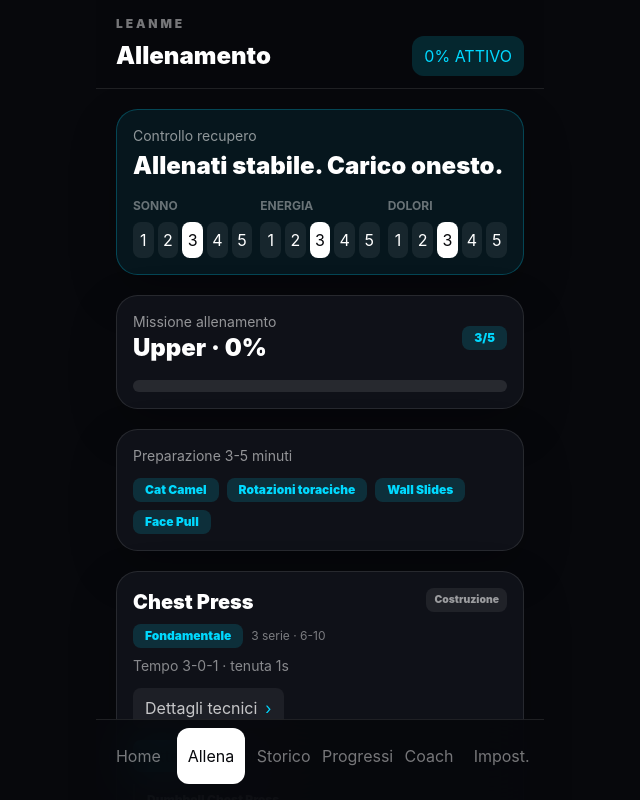
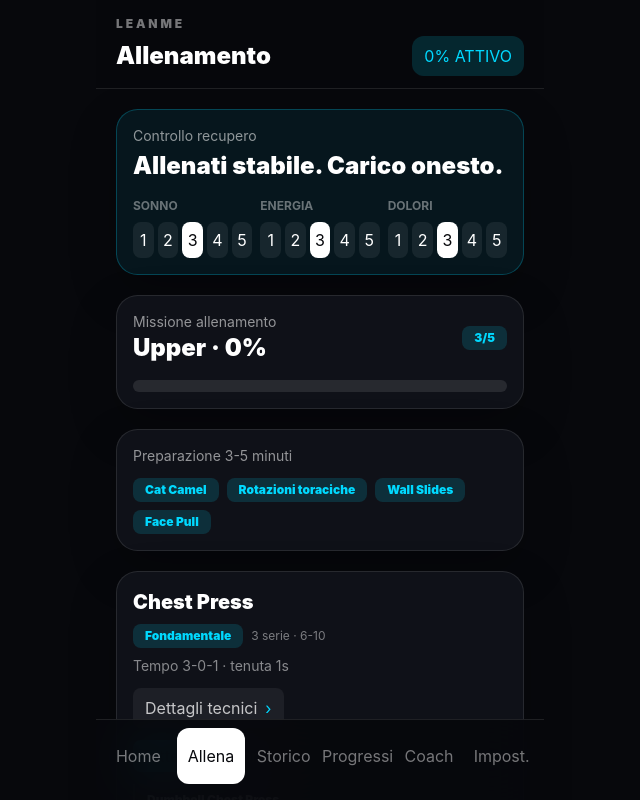
Before and after one commit to masinenrico-afk/lean78, a Next.js app: page / in a window 1280 px wide. Both pictures are taken after a click on the button "Inizia". Shown: the top 800 px of the page, without its empty margins (320-960 px from the left). Built offline with nearby package versions, Linux system fonts and the light colour scheme.

Commit message:
Add files via upload

```diff
--- a/components/LeanApp.tsx
+++ b/components/LeanApp.tsx
@@ -546,9 +546,8 @@ function WorkoutScreen(props: any) {
             const supersetPartner = exercise.supersetGroup ? activeWorkout.exercises.find((item: WorkoutSession["exercises"][number]) => item.name !== exercise.name && item.supersetGroup === exercise.supersetGroup) : undefined;
             return (
               <Panel key={exercise.name}>
-                <div className="mb-4 flex items-start justify-between gap-3">
-                  <div><h3 className="text-xl font-black">{exercise.name}</h3><div className="mt-2 flex flex-wrap gap-2"><Chip>{classification}</Chip><span className="pt-1 text-xs text-white/45">{exercise.plannedSets} serie · {definition.repRange}</span></div><p className="mt-2 text-sm text-white/50">Tempo {definition.tempo ?? "naturale"}{definition.holdSeconds ? ` · tenuta ${definition.holdSeconds}s` : ""}</p>{supersetPartner && <p className="mt-2 text-xs font-black text-accent">SUPERSET {exercise.supersetGroup} · poi {supersetPartner.name}, riposa e ripeti</p>}<ExerciseDetail name={exercise.name} classification={classification} explanation={classificationExplanation(classification)} library={library} alternatives={alternatives} />{alternatives.length > 0 && <AlternativePicker alternatives={alternatives} history={history} onChoose={(name) => onAlternative(exerciseIndex, name)} />}{previous.length > 0 && <p className="mt-2 text-xs font-bold text-white/45">Ultima volta: {previous.map((set) => definition.measurementType === "duration" ? `${set.actualDurationSeconds ?? 0}s` : `${formatNumber(set.weight)}kg × ${set.reps}`).join(" · ")}</p>}</div>
-                  <span className="rounded-lg bg-white/[0.07] px-2 py-1 text-[0.65rem] font-black text-white/55">{stateLabel(decision.state)}</span>
+                <div className="mb-4 min-w-0">
+                  <div className="min-w-0"><h3 className="text-xl font-black">{exercise.name}</h3><div className="mt-2 flex flex-wrap gap-2"><Chip>{classification}</Chip><span className="pt-1 text-xs text-white/45">{exercise.plannedSets} serie · {definition.repRange}</span></div><p className="mt-2 text-sm text-white/50">Tempo {definition.tempo ?? "naturale"}{definition.holdSeconds ? ` · tenuta ${definition.holdSeconds}s` : ""}</p>{supersetPartner && <p className="mt-2 text-xs font-black text-accent">SUPERSET {exercise.supersetGroup} · poi {supersetPartner.name}, riposa e ripeti</p>}<ExerciseDetail name={exercise.name} classification={classification} explanation={classificationExplanation(classification)} library={library} alternatives={alternatives} />{alternatives.length > 0 && <AlternativePicker alternatives={alternatives} history={history} onChoose={(name) => onAlternative(exerciseIndex, name)} />}{previous.length > 0 && <p className="mt-2 text-xs font-bold text-white/45">Ultima volta: {previous.map((set) => definition.measurementType === "duration" ? `${set.actualDurationSeconds ?? 0}s` : `${formatNumber(set.weight)}kg × ${set.reps}`).join(" · ")}</p>}</div>
                 </div>
                 <ProgressionHint decision={decision} suggestedWeight={suggestedWeight} assistance={definition.loadDirection === "assistance"} />
                 <div className="space-y-2">{exercise.sets.map((set, setIndex) => definition.measurementType === "duration" ? <TimedSetRow key={setIndex} index={setIndex} set={set} timer={activeWorkout.exerciseTimer} remaining={exerciseTimerRemaining} target={exercise.targetDurationSeconds ?? definition.targetDurationSeconds ?? 30} onToggle={() => onTimedSet(exerciseIndex, setIndex)} onStop={onStopTimedSet} onConfirm={() => onConfirmTimedSet(exerciseIndex, setIndex)} /> : <div className="grid grid-cols-[2rem_1fr_1fr_4.4rem] items-center gap-2" key={setIndex}><span className="text-center text-sm font-bold text-white/40">{setIndex + 1}</span><NumberField decimals label={definition.loadDirection === "assistance" ? "kg assist." : "kg"} value={set.weight} onChange={(value: string) => onSetChange(exerciseIndex, setIndex, "weight", value)} onBlur={onSetBlur} /><NumberField label="reps" value={set.reps} onChange={(value: string) => onSetChange(exerciseIndex, setIndex, "reps", value)} onBlur={onSetBlur} /><button className={`min-h-12 rounded-xl text-sm font-black ${set.completed ? "bg-accent text-ink" : "bg-white/[0.08]"}`} onClick={() => onCompleteSet(exerciseIndex, setIndex)}>{set.completed ? "Fatta" : "Tap"}</button></div>)}</div>
--- a/lib/backupEngine.ts
+++ b/lib/backupEngine.ts
@@ -2,7 +2,7 @@ import { calculatePersonalRecords } from "./analyticsEngine";
 import type { AppSettings, CoachData, LeanBackup, RecoveryCheck, RestTimer, WorkoutSession } from "./types";
 import type { WorkoutTemplate } from "./workouts";
 
-export const APP_VERSION = "2.6.2";
+export const APP_VERSION = "2.6.3";
 export const SCHEMA_VERSION = 5;
 
 export function createBackup(args: {
--- a/package.json
+++ b/package.json
@@ -1,6 +1,6 @@
 {
   "name": "leanme",
-  "version": "2.6.2",
+  "version": "2.6.3",
   "private": true,
   "scripts": {
     "dev": "next dev",
--- a/public/sw.js
+++ b/public/sw.js
@@ -1,4 +1,4 @@
-const CACHE_NAME = "leanme-v9";
+const CACHE_NAME = "leanme-v10";
 const APP_SHELL = ["/", "/manifest.json", "/icon-192.png", "/icon-512.png", "/apple-touch-icon.png"];
 
 self.addEventListener("install", (event) => {
```
Also changed, not shown: 1 other file (tests, documents, lock files or other folders).
